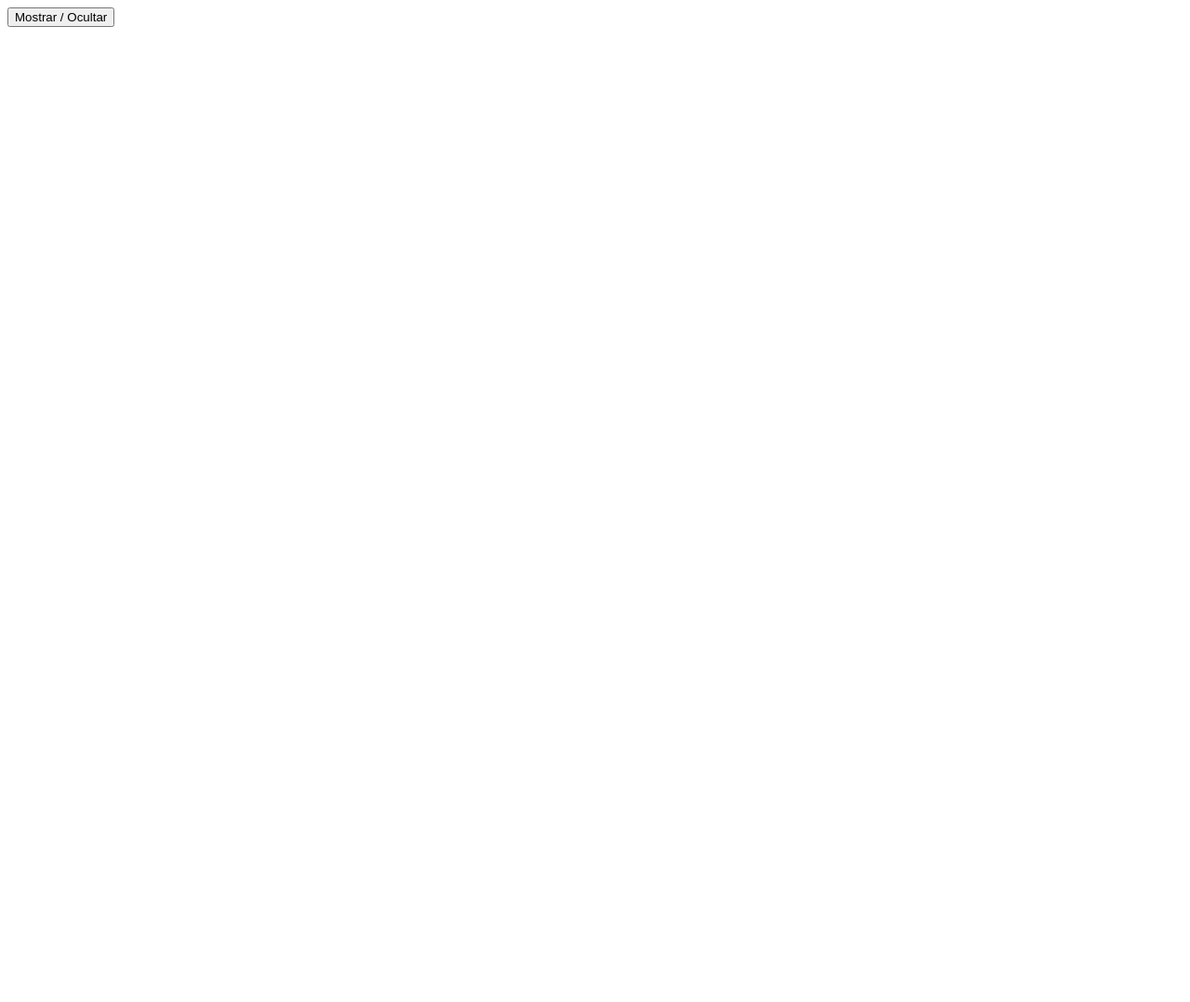
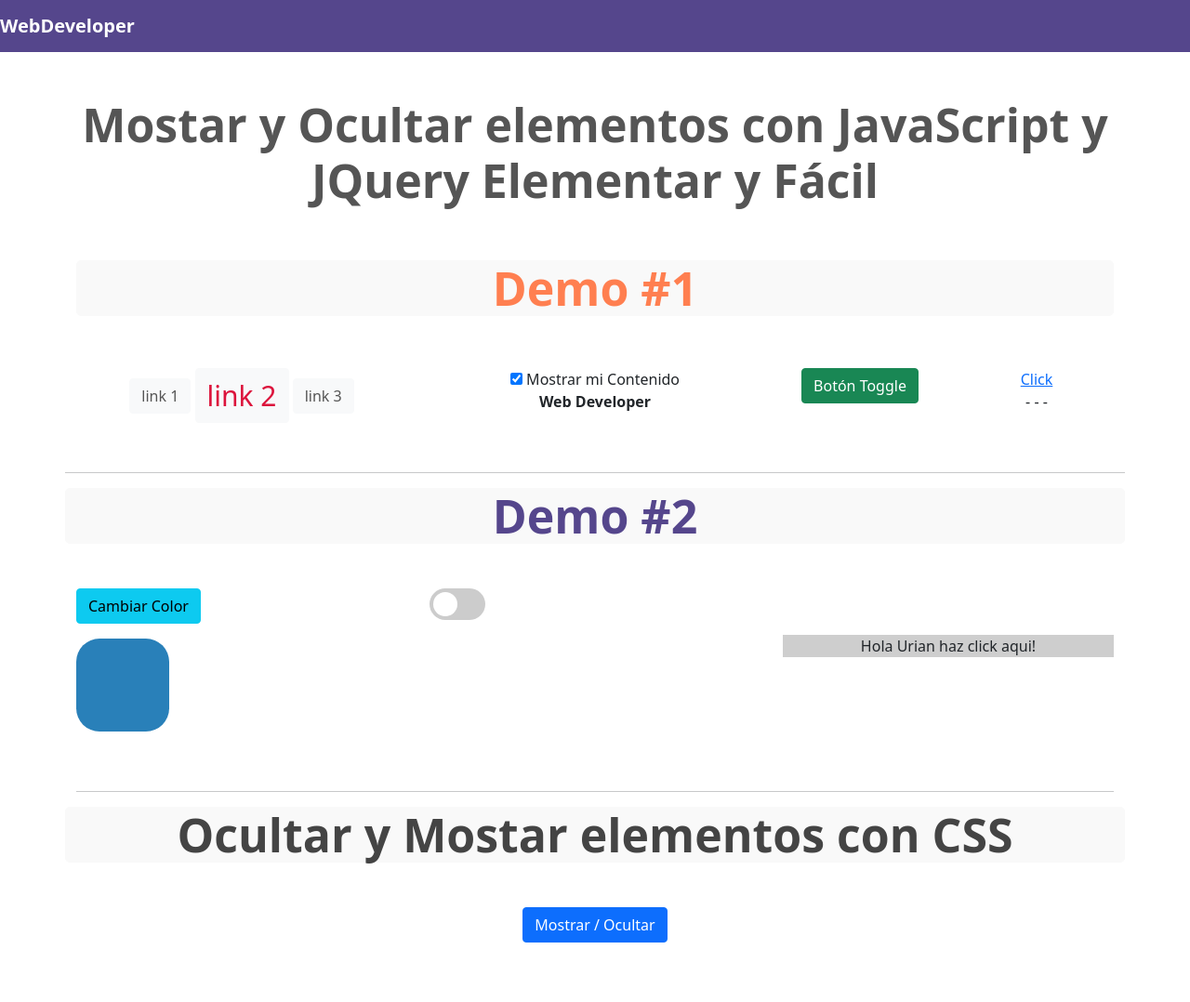
Before and after one commit to urian121/Mostrar-Ocultar-elementos-JavaScript-JQuery, a plain HTML site: page Ocultar-y-Mostrar-elemento-com-CSS.html in a window 1280 px wide. Shown: the whole page at 93% size. Before the commit the page ends 800 px from the top, so only its background shows below. Drawn offline with nearby package versions, Linux system fonts and the light colour scheme.

Commit message:
Update Ocultar-y-Mostrar-elemento-com-CSS.html

```diff
--- a/Ocultar-y-Mostrar-elemento-com-CSS.html
+++ b/Ocultar-y-Mostrar-elemento-com-CSS.html
@@ -2,29 +2,99 @@
 <html lang="es">
 <head>
     <meta charset="UTF-8">
-    <meta http-equiv="X-UA-Compatible" content="IE=edge">
     <meta name="viewport" content="width=device-width, initial-scale=1.0">
-    <title>Ocultar y Mostrar Elemento con CSS 3</title>
-    <style>
-     #ocultarElemento {
-            display: none;
-        }
-        #chk:checked + #ocultarElemento {
-            display: block;
-        }
-    </style>
+    <title>Mostrando y Ocultar con Jquery : Show Hide Password</title>
+    <link href="https://cdn.jsdelivr.net/npm/bootstrap@5.1.3/dist/css/bootstrap.min.css" rel="stylesheet" integrity="sha384-1BmE4kWBq78iYhFldvKuhfTAU6auU8tT94WrHftjDbrCEXSU1oBoqyl2QvZ6jIW3" crossorigin="anonymous">
+    <link rel="stylesheet" href="./css/home.css">
 </head>
 <body>
+    <nav class="navbar navbar-expand-lg navbar-light bg-light" style="background-color: #55468c !important;">
+        <a class="navbar-brand" href="#">
+            <strong style="color: #fff">WebDeveloper</strong>
+        </a>
+    </nav>
 
-<!--Demo 1-->
-<button>
-    <label for="chk">Mostrar / Ocultar</label>
- </button>
- <input type="checkbox" id="chk" style="display: none;">
- <div id="ocultarElemento">
-  <h4>Hola ...!</h4>
+    <div class="container">
+        <div class="row text-center mt-5">
+            <div class="col-md-12 mb-5">
+                <h2 class="text-center titulo">Mostar y Ocultar elementos con JavaScript y JQuery Elementar y Fácil</h2>
+            </div>
+
+            <div class="col-md-12 mb-5">
+                <h1 class="text-center">Demo #1</h1>
+            </div>
+            <div class="col-md-4 mb-5">
+                <div class="menu">
+                    <a href="#" class="btn btn-light link-primary"> link 1</a>
+                    <a href="#" class="btn btn-light link-success activa"> link 2</a>
+                    <a href="#" class="btn btn-light link-dark"> link 3</a>
+                </div>
+            </div>
+
+            <div class="col-md-4 mb-5">
+                <label for="inputCkecken">
+                    <input type="checkbox" name="inputCkecken" class="inputCkeckeandoBox" checked />
+                    Mostrar mi Contenido
+                </label>
+
+                <div id="elemtoDesconocido">
+                   <p> <strong> Web Developer</strong></p>
+                  </div>
+            </div>
+            <div class="col-md-2 mb-5">
+                <button class="btn btn-success tog" id="botonToggle" value="toggle"> Botón Toggle</button>
+            </div>
+            <div class="col-md-2 mb-5 text-center">
+                <a href="#" id="elementClick">Click</a>
+                <div id="respuesta"> - - -</div>
+                <div id="caja"> </div>
+            </div>
+            <hr>
+        </div>
+
+
+        <div class="row">
+            <h1 class="text-center mb-5" style="color:#55468c;">Demo #2</h1>
+            <div class="col-md-4 mb-5">
+                <button class="btn btn-info" id="botonColor">Cambiar Color</button>
+                <p><div id="Cuadrado"></div>
+            </div>
+            <div class="col-md-4 mb-5">
+                <label class="switch" id="switch">
+                    <input type="checkbox" name="switchStatus"
+                        id="switchStatus">
+                    <span class="slider round"></span>
+                </label>
+            </div>
+            <div class="col-md-4 mb-5">
+                <div id="conteFlex">
+                    <p>Hola Urian haz click aqui!</p>
+                </div>
+            </div>
+        </div>
+        <hr>
+
+
+        <div class="row">
+            <h1 class="text-center mb-5" style="color:#444">Ocultar y Mostar elementos con CSS</h1>
+            <div class="col-md-12 mb-5 text-center">
+                <button class="btn btn-primary mb-3">
+                    <label for="chk">Mostrar / Ocultar</label>
+                 </button>
+
+                 <input type="checkbox" id="chk" style="display: none;">
+                 <div id="ocultarElemento">
+                  <h4>Suscribete al Canal vamos...!</h4>
+                 </div>
+            </div>
+        </div>
+
  </div>
+</div>
 
+
+<script src="https://code.jquery.com/jquery-3.6.0.js" integrity="sha256-H+K7U5CnXl1h5ywQfKtSj8PCmoN9aaq30gDh27Xc0jk=" crossorigin="anonymous"></script>
+<script src="./js/scripts.js"></script>
 
 </body>
 </html>
```
